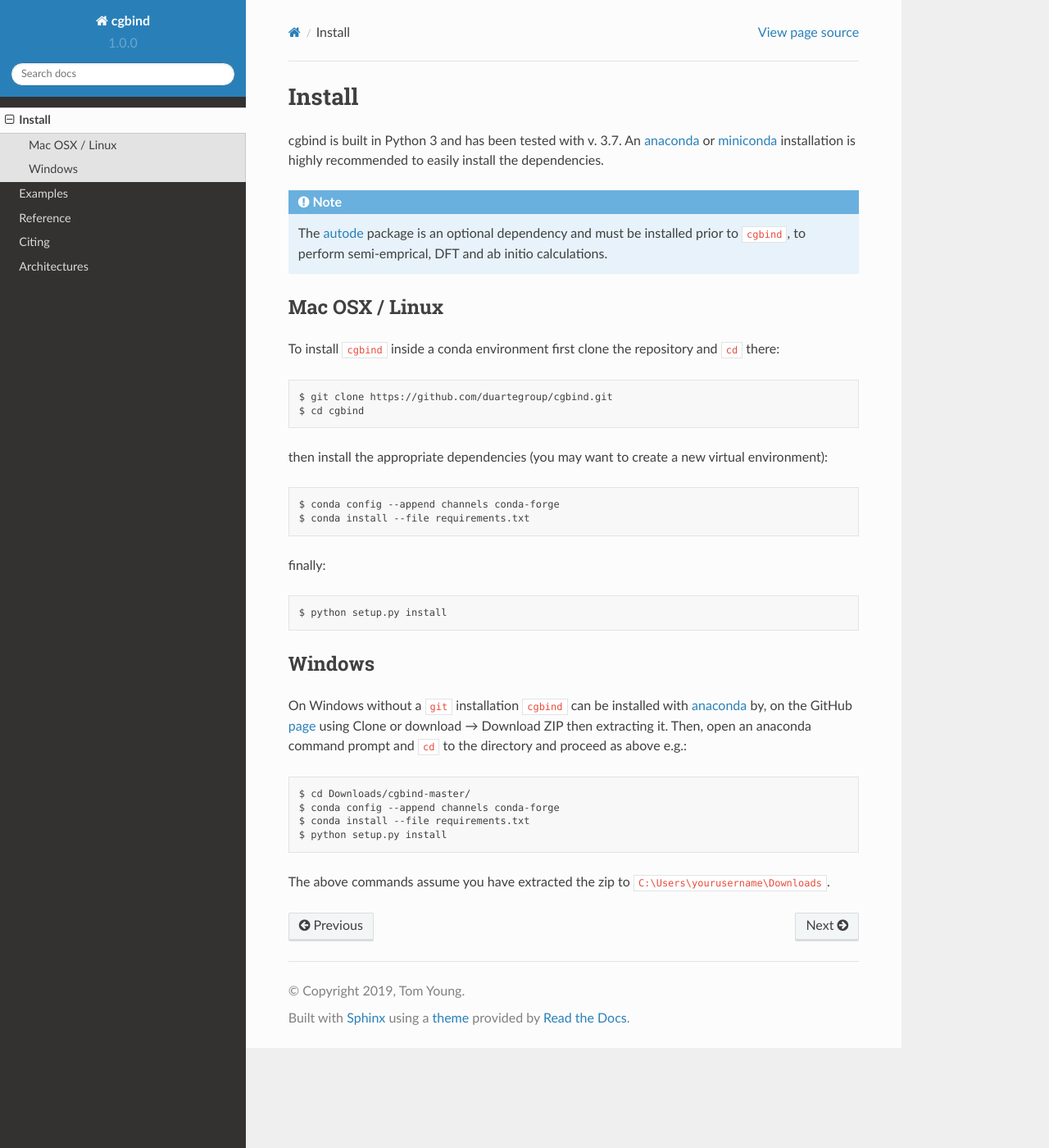
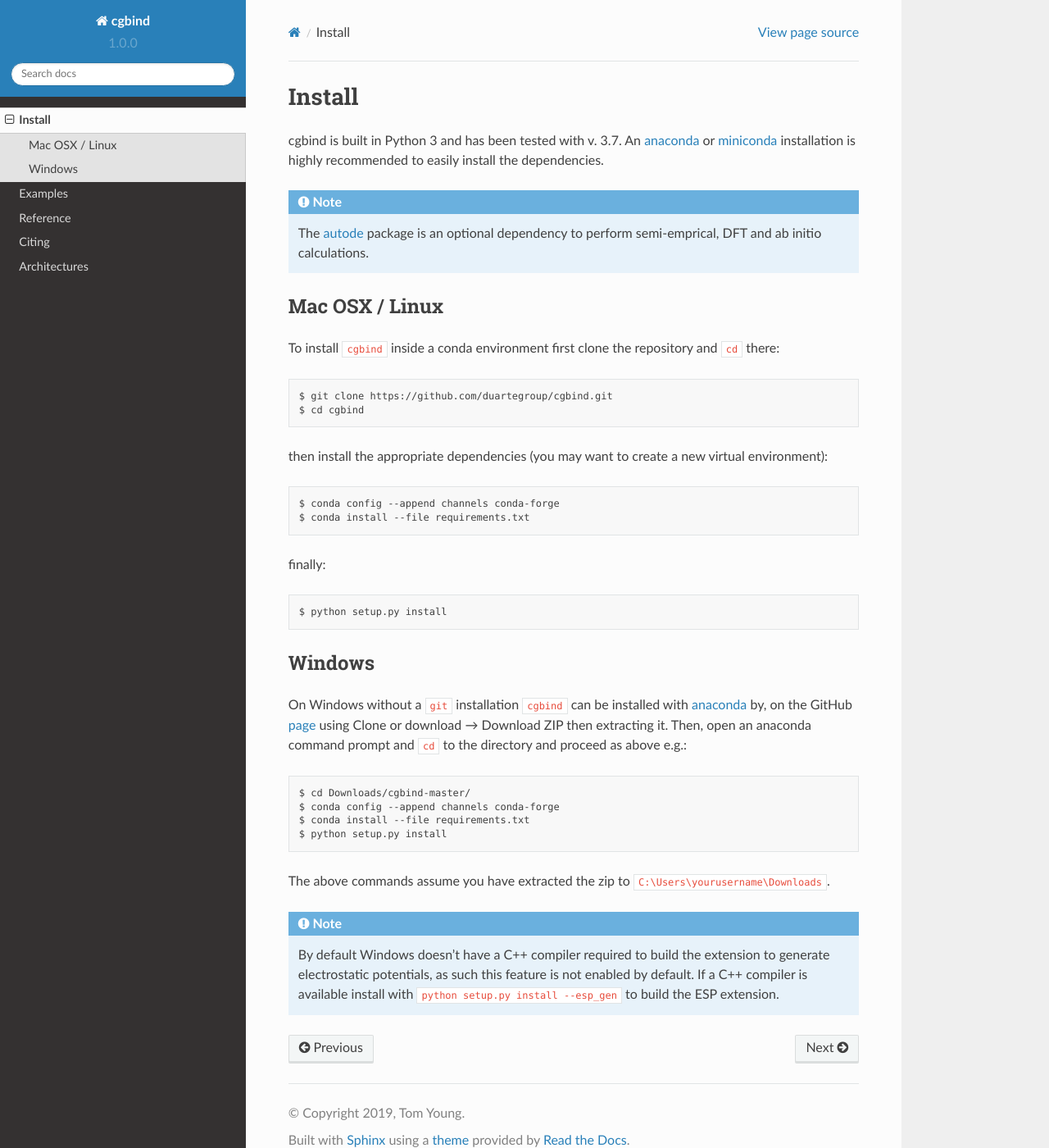
Before and after one commit to duartegroup/cgbind, a Sphinx documentation site: the page built from doc/install.rst, in a window 1280 px wide and 1400 px high. Shown: the whole window at 82% size. Built offline with Sphinx 7.4.7 and the Read the Docs theme 2.0.0, drawn with Linux system fonts in a browser that asks for light colours.

Commit message:
Documentation

```diff
--- a/doc/install.rst
+++ b/doc/install.rst
@@ -6,8 +6,8 @@ cgbind is built in Python 3 and has been tested with v. 3.7. An `anaconda <https
 dependencies.
 
 .. note::
-    The `autode <https://duartegroup.github.io/autodE/install.html>`_ package is an optional dependency and must be
-    installed prior to ``cgbind``, to perform semi-emprical, DFT and ab initio calculations.
+    The `autode <https://duartegroup.github.io/autodE/install.html>`_ package is an optional dependency to perform
+    semi-emprical, DFT and ab initio calculations.
 
 Mac OSX / Linux
 ---------------
@@ -42,3 +42,7 @@ extracting it. Then, open an anaconda command prompt and ``cd`` to the directory
     $ python setup.py install
 
 The above commands assume you have extracted the zip to ``C:\Users\yourusername\Downloads``.
+
+.. note::
+    By default Windows doesn't have a C++ compiler required to build the extension to generate electrostatic potentials,
+    as such this feature is not enabled by default. If a C++ compiler is available install with ``python setup.py install --esp_gen`` to build the ESP extension.
```
Also changed, not shown: 1 other file.
